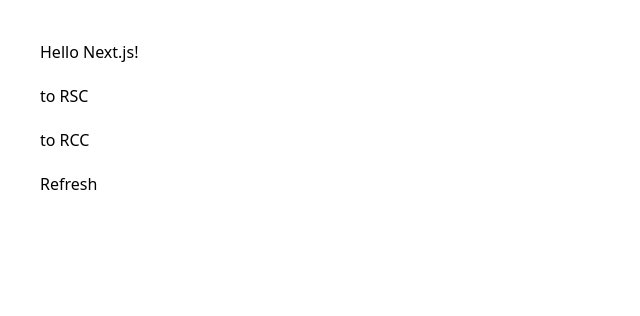
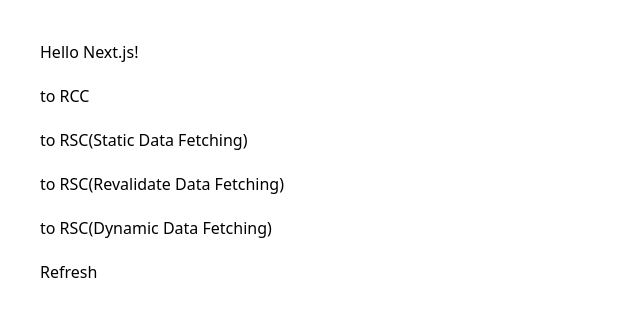
Before and after one commit to sdkk1/nextjs-app-router, a Next.js app: page / in a window 1280 px wide. Shown: the top 316 px of the page, without its empty margins (0-640 px from the left). Built offline with nearby package versions, Linux system fonts and the light colour scheme.

Commit message:
update: 各リンクを追加

```diff
--- a/src/app/page.tsx
+++ b/src/app/page.tsx
@@ -6,8 +6,30 @@
   return (
     <main className='grid gap-y-5'>
       <h1>Hello Next.js!</h1>
-      <Link href='/rsc'>to RSC</Link>
-      <Link href='/rcc'>to RCC</Link>
+      <Link
+        href='/rcc'
+        prefetch={false}
+      >
+        to RCC
+      </Link>
+      <Link
+        href='/rsc-static'
+        prefetch={false}
+      >
+        to RSC(Static Data Fetching)
+      </Link>
+      <Link
+        href='/rsc-revalidate'
+        prefetch={false}
+      >
+        to RSC(Revalidate Data Fetching)
+      </Link>
+      <Link
+        href='/rsc-dynamic'
+        prefetch={false}
+      >
+        to RSC(Dynamic Data Fetching)
+      </Link>
       <span className='w-14'>
         <RouterRefreshButton />
       </span>
```
